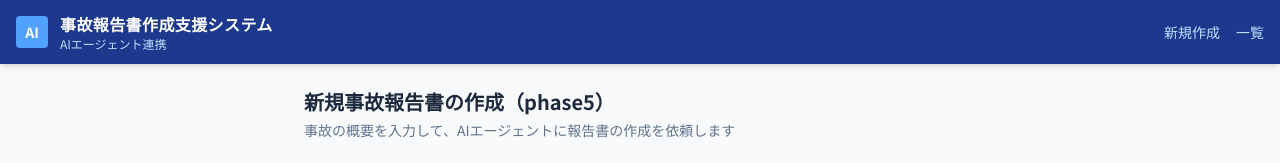
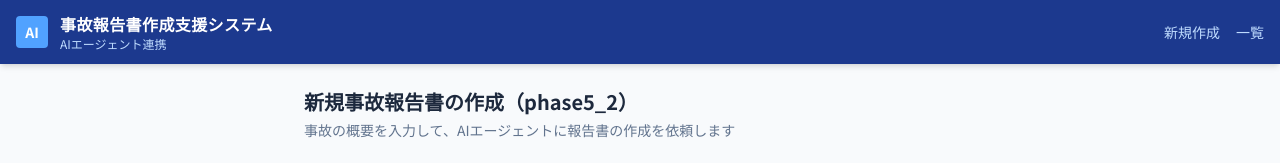
Before and after one commit to watanabe-tsubasa/26-agent-hack-trial, a Next.js app: page / in a window 1280 px wide. Shown: the top 163 px of the page. Built offline with nearby package versions, Linux system fonts and the light colour scheme.

Commit message:
phase5-2

```diff
--- a/app/page.tsx
+++ b/app/page.tsx
@@ -49,7 +49,7 @@ export default function NewReportPage() {
   return (
     <div className="max-w-2xl mx-auto">
       <div className="mb-6">
-        <h2 className="text-xl font-bold text-slate-800">新規事故報告書の作成（phase5）</h2>
+        <h2 className="text-xl font-bold text-slate-800">新規事故報告書の作成（phase5_2）</h2>
         <p className="text-sm text-slate-500 mt-1">
           事故の概要を入力して、AIエージェントに報告書の作成を依頼します
         </p>
--- a/package.json
+++ b/package.json
@@ -7,9 +7,9 @@
     "build": "next build",
     "start": "next start",
     "lint": "eslint",
-    "worker:report": "tsx worker/report-worker.ts",
-    "migrate": "tsx scripts/migrate.ts",
-    "seed:frames": "tsx scripts/seed-frames.ts"
+    "worker:report": "bun worker/report-worker.ts",
+    "migrate": "bun scripts/migrate.ts",
+    "seed:frames": "bun scripts/seed-frames.ts"
   },
   "dependencies": {
     "@azure/service-bus": "^7.9.5",
```
Also changed, not shown: 1 other file (tests, documents, lock files or other folders).
